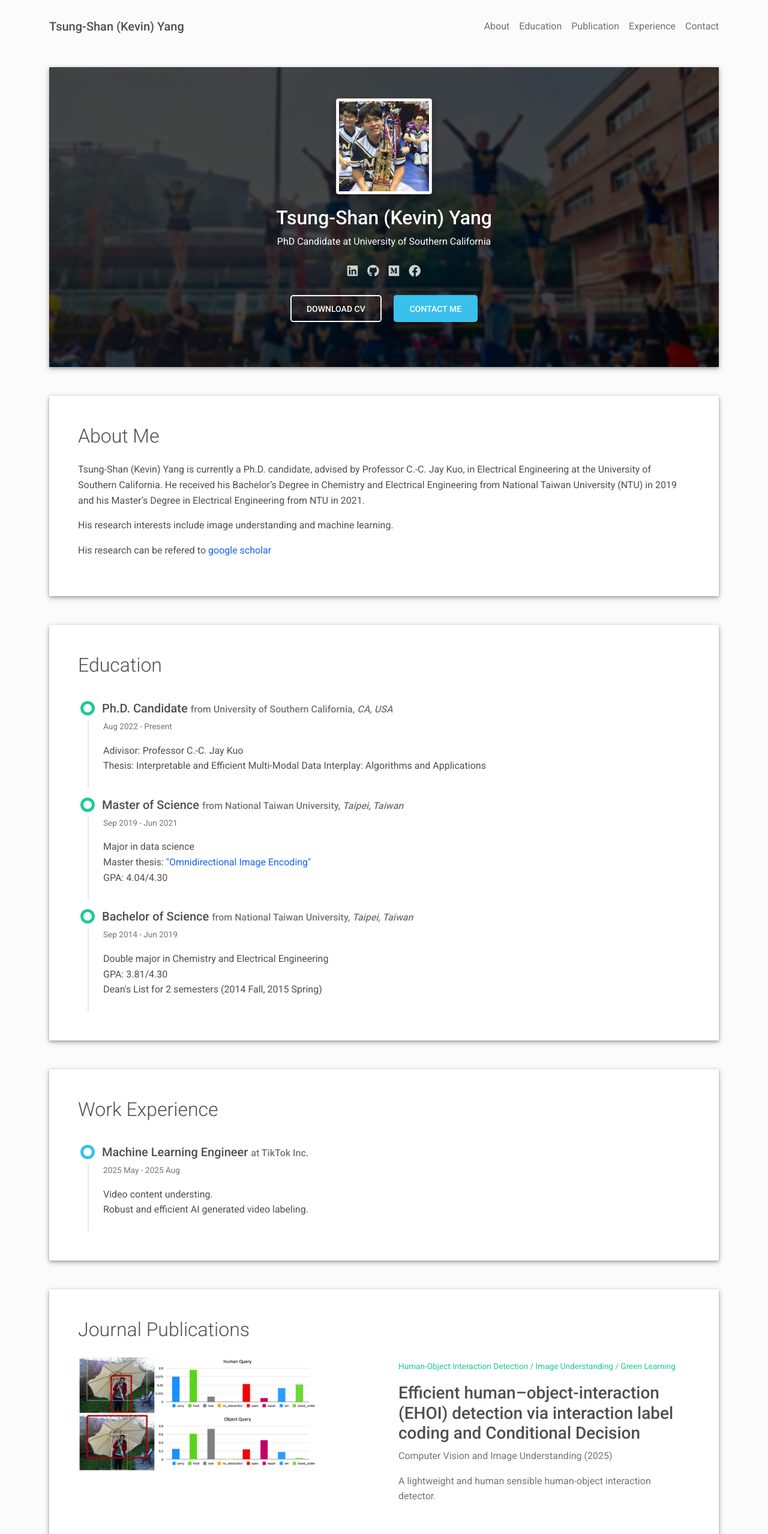
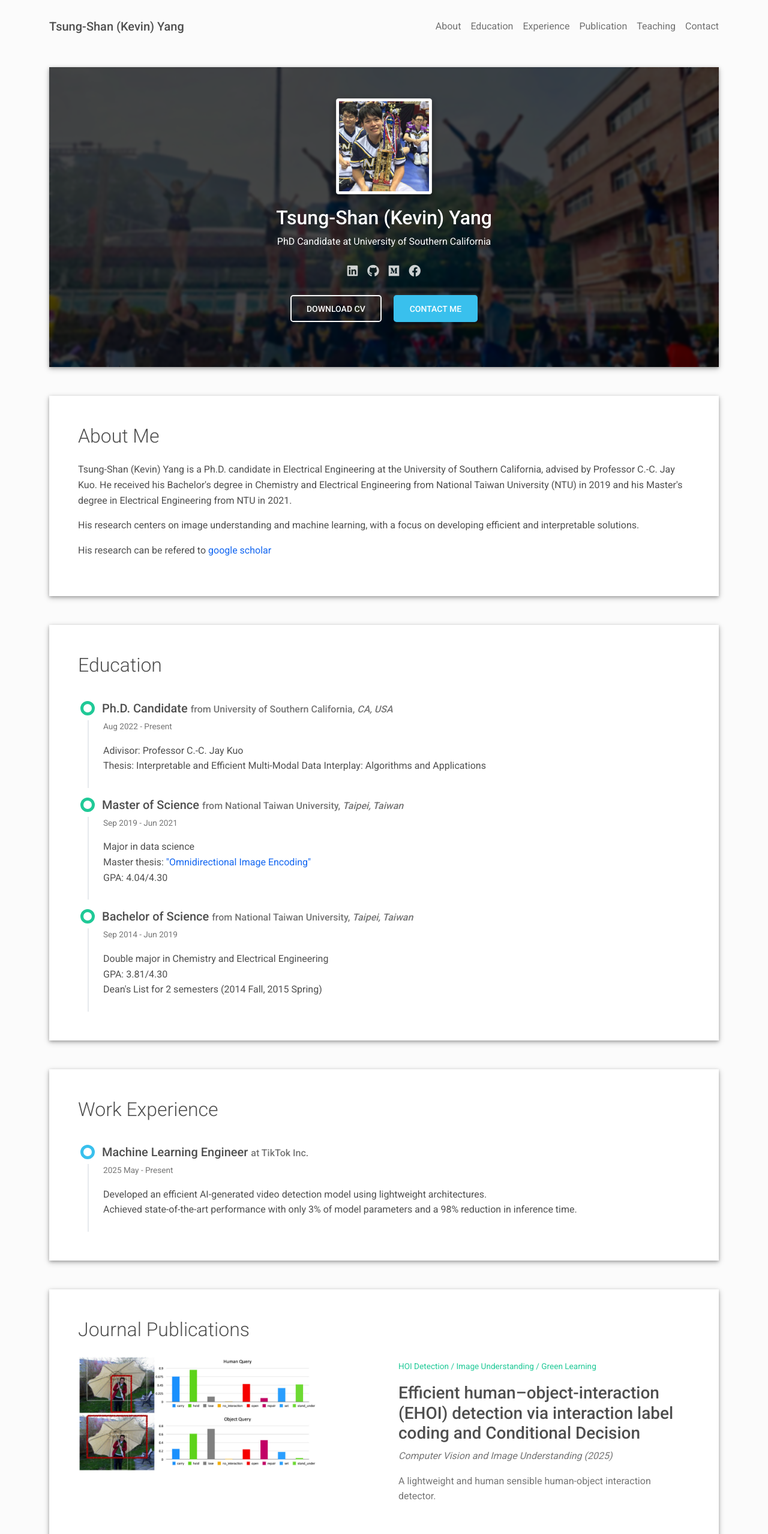
Before and after one commit to keevin60907/keevin60907.github.io, a plain HTML site: page index.html in a window 1280 px wide. Shown: the top 2558 px of the page at 60% size. Drawn offline with Linux system fonts and the light colour scheme.

Commit message:
[0701] update work

```diff
--- a/index.html
+++ b/index.html
@@ -37,9 +37,11 @@
                 </li>
                 <li class="nav-item"><a class="nav-link" href="#education" title="Education"><span class="menu-title">Education</span></a>
                 </li>
-                <li class="nav-item"><a class="nav-link" href="#publication" title="Publication"><span class="menu-title">Publication</span></a>
+                <li class="nav-item"><a class="nav-link" href="#working" title="Working"><span class="menu-title">Experience</span></a>
                 </li>
-                <li class="nav-item"><a class="nav-link" href="#experience" title="Experience"><span class="menu-title">Experience</span></a>
+                <li class="nav-item"><a class="nav-link" href="#journal-publication" title="Publication"><span class="menu-title">Publication</span></a>
+                </li>
+                <li class="nav-item"><a class="nav-link" href="#teaching" title="Teaching"><span class="menu-title">Teaching</span></a>
                 </li>
                 <li class="nav-item"><a class="nav-link" href="#contact" title="Contact"><span class="menu-title">Contact</span></a>
                 </li>
@@ -90,8 +92,8 @@
     <div class="about-section">
       <div class="row">
           <h2 class="h2 fw-light mb-4">About Me</h2>
-          <p> Tsung-Shan (Kevin) Yang is currently a Ph.D. candidate, advised by Professor C.-C. Jay Kuo, in Electrical Engineering at the University of Southern California. He received his Bachelor’s Degree in Chemistry and Electrical Engineering from National Taiwan University (NTU) in 2019 and his Master’s Degree in Electrical Engineering from NTU in 2021. </p>
-          <p> His research interests include image understanding and machine learning. </p>
+          <p> Tsung-Shan (Kevin) Yang is a Ph.D. candidate in Electrical Engineering at the University of Southern California, advised by Professor C.-C. Jay Kuo. He received his Bachelor's degree in Chemistry and Electrical Engineering from National Taiwan University (NTU) in 2019 and his Master's degree in Electrical Engineering from NTU in 2021.</p>
+          <p> His research centers on image understanding and machine learning, with a focus on developing efficient and interpretable solutions.</p>
           <p> His research can be refered to <a target="_blank" href="https://scholar.google.com/citations?user=rKBY1bEAAAAJ&hl=en" title="google scholar"> google scholar</a></p>
       </div>
     </div>
@@ -131,7 +133,7 @@
       </div>
     </div>
   </div>
-  <div class="shadow-1-strong bg-white my-5 p-5" id="experience">
+  <div class="shadow-1-strong bg-white my-5 p-5" id="working">
     <div class="work-experience-section">
       <h2 class="h2 fw-light mb-4"> Work Experience </h2>
       <div class="timeline">
@@ -140,8 +142,10 @@
             <div class="h5"> Machine Learning Engineer <span class="text-muted h6"> at TikTok Inc. </span></div>
           </div>
           <div class="timeline-body px-4 pb-4">
-            <div class="text-muted text-small mb-3"> 2025 May - 2025 Aug </div>
-            <div> Video content understing. <br> Robust and efficient AI generated video labeling. </div>
+            <div class="text-muted text-small mb-3"> 2025 May - Present </div>
+            <div> Developed an efficient AI-generated video detection model using lightweight architectures.
+              <br> Achieved state-of-the-art performance with only 3% of model parameters and a 98% reduction in inference time.
+            </div>
           </div>
         </div>
       </div>
@@ -155,9 +159,9 @@
         <div class="col-md-6"><a href="document/publication/CVIU25.pdf" target="_blank"><img class="img-fluid" src="images/CVIU25.png" width="400" height="250"/></a></div>
         <div class="col-md-6 d-flex align-items-center" data-aos="fade-right" data-aos-delay="30">
           <div class="m-4 mt-md-2">
-            <p class="text-teal text-small"> Human-Object Interaction Detection / Image Understanding / Green Learning </p>
+            <p class="text-teal text-small"> HOI Detection / Image Understanding / Green Learning </p>
             <h3> Efficient human–object-interaction (EHOI) detection via interaction label coding and Conditional Decision </h3>
-            <p class="text-muted"> Computer Vision and Image Understanding (2025) </p>
+            <p class="text-muted"> <i> Computer Vision and Image Understanding (2025) </i> </p>
             <p class="text-muted"> A lightweight and human sensible human-object interaction detector. </p>
           </div>
         </div>
@@ -169,7 +173,7 @@
           <div class="m-4 mt-md-2">
             <p class="text-teal text-small"> Multimodal Alignment / Image Understanding / Green Learning </p>
             <h3> Image-Text Retrieval via Green Explainable Multi-modal Alignment (GEMMA) </h3>
-            <p class="text-muted"> APSIPA Transactions on Signal and Information Processing (2025) </p>
+            <p class="text-muted"> <i> APSIPA Transactions on Signal and Information Processing (2025) </i> </p>
             <p class="text-muted"> Explainable alignment for features from two separately trained models in different modalities (image and text). </p>
           </div>
         </div>
@@ -181,7 +185,7 @@
           <div class="m-4 mt-md-2">
             <p class="text-teal text-small"> Omnidirectional Video / Saliency Detection / Center Bias </p>
             <h3> Viewing Bias Matters in 360 Videos Visual Saliency Prediction </h3>
-            <p class="text-muted"> IEEE Access (2023) </p>
+            <p class="text-muted"> <i> IEEE Access (2023) </i> </p>
             <p class="text-muted"> Statistically analyze the human-bias in saliency maps and generalize the spherical kernel to time series data. </p>
           </div>
         </div>
@@ -255,7 +259,7 @@
       </div>
     </div>
   </div>
-  <div class="shadow-1-strong bg-white my-5 p-5" id="experience">
+  <div class="shadow-1-strong bg-white my-5 p-5" id="teaching">
     <div class="work-experience-section">
       <h2 class="h2 fw-light mb-4"> Teaching Experience </h2>
       <div class="timeline">
```
Also changed, not shown: 1 other file.
